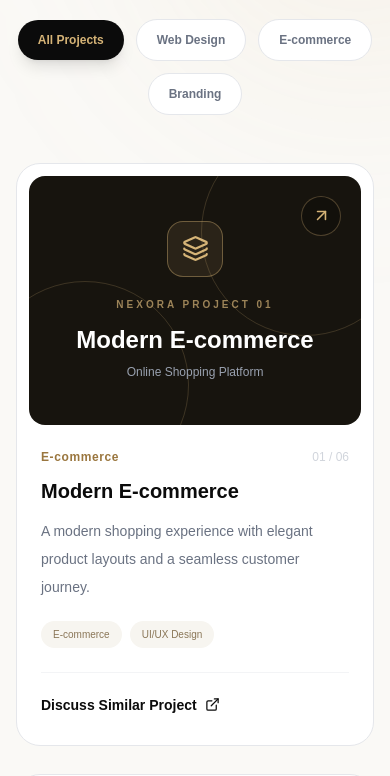
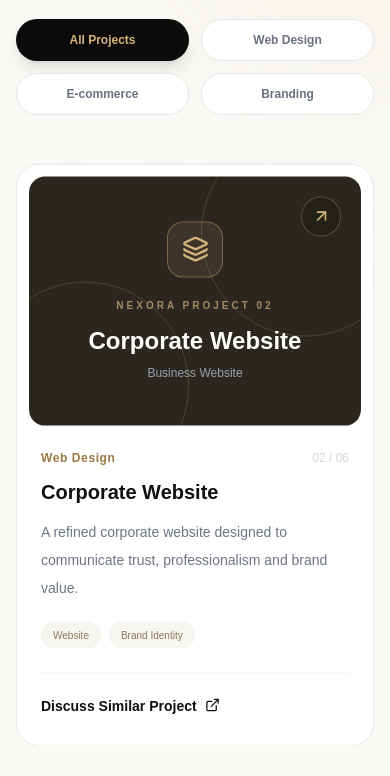
Before and after one commit to Nipa26/nexora-business-website, a React (Vite) app: page / in a window 390 px wide. Shown: the part 5780-6556 px from the top of the page. Built offline with nearby package versions, Linux system fonts and the light colour scheme.

Commit message:
portfolio section updated

```diff
--- a/src/components/Portfolio.jsx
+++ b/src/components/Portfolio.jsx
@@ -1,6 +1,6 @@
-import { motion } from 'framer-motion';
+import { AnimatePresence, motion } from 'framer-motion';
 import { ArrowUpRight, ExternalLink, Layers3, Sparkles } from 'lucide-react';
-import { useState } from 'react';
+import { useEffect, useState } from 'react';
 
 const projects = [
     {
@@ -73,13 +73,102 @@ const projects = [
 
 const categories = ['All Projects', 'Web Design', 'E-commerce', 'Branding'];
 
+function ProjectCard({ project, index = 0 }) {
+    return (
+        <motion.article
+            initial={{ opacity: 0, y: 25 }}
+            animate={{ opacity: 1, y: 0 }}
+            transition={{ duration: 0.6, delay: index * 0.05 }}
+            className="group h-full overflow-hidden rounded-3xl border border-gray-200 bg-white transition-all duration-500 hover:-translate-y-2 hover:border-[#d6b477]/60 hover:shadow-2xl hover:shadow-[#d6b477]/10"
+        >
+            {/* Project Preview */}
+            <div
+                className={`relative m-3 flex aspect-4/3 items-center justify-center overflow-hidden rounded-2xl ${project.theme}`}
+            >
+                <div className="absolute -right-12 -top-12 h-52 w-52 rounded-full border border-[#d6b477]/20 transition-transform duration-700 group-hover:scale-125" />
+
+                <div className="absolute -bottom-16 -left-12 h-52 w-52 rounded-full border border-[#d6b477]/20 transition-transform duration-700 group-hover:scale-125" />
+
+                <div className="relative z-10 flex w-full flex-col items-center px-6 text-center">
+                    <div className="mb-5 flex h-14 w-14 items-center justify-center rounded-2xl border border-[#d6b477]/40 bg-[#d6b477]/10 text-[#d6b477] transition duration-500 group-hover:rotate-6 group-hover:scale-110">
+                        <Layers3 size={27} />
+                    </div>
+
+                    <span className="text-[10px] font-semibold tracking-[3px] text-[#d6b477]/70">
+                        NEXORA PROJECT {project.number}
+                    </span>
+
+                    <h3 className="mt-3 text-2xl font-bold text-white sm:text-3xl">{project.title}</h3>
+
+                    <p className="mt-2 text-xs text-gray-400">{project.type}</p>
+                </div>
+
+                <div className="absolute right-5 top-5 flex h-10 w-10 items-center justify-center rounded-full border border-[#d6b477]/30 bg-black/20 text-[#d6b477] transition duration-300 group-hover:rotate-45 group-hover:bg-[#d6b477] group-hover:text-black">
+                    <ArrowUpRight size={19} />
+                </div>
+            </div>
+
+            {/* Project Details */}
+            <div className="px-6 pb-7 pt-3">
+                <div className="flex items-center justify-between gap-3">
+                    <span className="text-xs font-semibold tracking-wider text-[#9a763e]">{project.category}</span>
+
+                    <span className="text-xs font-medium text-gray-300">{project.number} / 06</span>
+                </div>
+
+                <h3 className="mt-3 text-xl font-bold text-[#0b0b0b]">{project.title}</h3>
+
+                <p className="mt-3 text-sm leading-7 text-gray-500">{project.description}</p>
+
+                <div className="mt-5 flex flex-wrap gap-2">
+                    {project.tags.map((tag) => (
+                        <span
+                            key={tag}
+                            className="rounded-full bg-[#f7f5f0] px-3 py-1.5 text-[10px] font-medium text-[#8a7657]"
+                        >
+                            {tag}
+                        </span>
+                    ))}
+                </div>
+
+                <div className="mt-6 border-t border-gray-100 pt-5">
+                    <a
+                        href="#contact"
+                        className="inline-flex items-center gap-2 text-sm font-semibold text-[#0b0b0b] transition-colors duration-300 hover:text-[#a47d3e]"
+                    >
+                        Discuss Similar Project
+                        <ExternalLink size={15} />
+                    </a>
+                </div>
+            </div>
+        </motion.article>
+    );
+}
+
 function Portfolio() {
     const [activeCategory, setActiveCategory] = useState('All Projects');
+    const [activeIndex, setActiveIndex] = useState(0);
 
     const filteredProjects =
         activeCategory === 'All Projects'
             ? projects
             : projects.filter((project) => project.category === activeCategory);
+
+    // Mobile Auto Slide
+    useEffect(() => {
+        if (filteredProjects.length <= 1) return;
+
+        const interval = setInterval(() => {
+            setActiveIndex((current) => (current + 1) % filteredProjects.length);
+        }, 5000);
+
+        return () => clearInterval(interval);
+    }, [filteredProjects.length, activeCategory]);
+
+    const handleCategoryChange = (category) => {
+        setActiveCategory(category);
+        setActiveIndex(0);
+    };
 
     return (
         <section id="portfolio" className="relative overflow-hidden bg-[#faf9f6] px-4 py-24 sm:px-8 lg:py-32">
@@ -112,12 +201,12 @@ function Portfolio() {
                 </motion.div>
 
                 {/* Category Filter */}
-                <div className="mb-12 flex flex-wrap items-center justify-center gap-3">
+                <div className="mx-auto mb-12 grid max-w-md grid-cols-2 gap-3 md:flex md:max-w-none md:flex-wrap md:justify-center">
                     {categories.map((category) => (
                         <button
                             key={category}
-                            onClick={() => setActiveCategory(category)}
-                            className={`rounded-full px-5 py-3 text-xs font-semibold transition-all duration-300 sm:text-sm ${
+                            onClick={() => handleCategoryChange(category)}
+                            className={`w-full rounded-full px-5 py-3 text-xs font-semibold transition-all duration-300 sm:text-sm md:w-auto ${
                                 activeCategory === category
                                     ? 'bg-[#0b0b0b] text-[#d6b477] shadow-lg shadow-black/10'
                                     : 'border border-gray-200 bg-white text-gray-500 hover:border-[#d6b477] hover:text-[#9a763e]'
@@ -128,84 +217,41 @@ function Portfolio() {
                     ))}
                 </div>
 
-                {/* Project Grid */}
-                <motion.div layout className="grid gap-7 sm:grid-cols-2 lg:grid-cols-3">
+                {/* Mobile Auto Slider */}
+                <div className="md:hidden">
+                    <div className="overflow-hidden">
+                        <AnimatePresence mode="wait">
+                            <motion.div
+                                key={`${activeCategory}-${activeIndex}`}
+                                initial={{ opacity: 0, x: 40 }}
+                                animate={{ opacity: 1, x: 0 }}
+                                exit={{ opacity: 0, x: -40 }}
+                                transition={{ duration: 0.8, ease: 'easeInOut' }}
+                            >
+                                <ProjectCard project={filteredProjects[activeIndex]} />
+                            </motion.div>
+                        </AnimatePresence>
+                    </div>
+
+                    {/* Dot Indicators */}
+                    <div className="mt-8 flex justify-center gap-2">
+                        {filteredProjects.map((project, index) => (
+                            <button
+                                key={project.id}
+                                onClick={() => setActiveIndex(index)}
+                                aria-label={`Show ${project.title}`}
+                                className={`h-2 rounded-full transition-all duration-500 ${
+                                    activeIndex === index ? 'w-8 bg-[#d6b477]' : 'w-2 bg-[#d6b477]/30'
+                                }`}
+                            />
+                        ))}
+                    </div>
+                </div>
+
+                {/* Desktop Project Grid */}
+                <motion.div layout className="hidden gap-7 sm:grid-cols-2 md:grid lg:grid-cols-3">
                     {filteredProjects.map((project, index) => (
-                        <motion.article
-                            layout
-                            key={project.id}
-                            initial={{ opacity: 0, y: 25 }}
-                            animate={{ opacity: 1, y: 0 }}
-                            transition={{
-                                duration: 0.45,
-                                delay: index * 0.05,
-                            }}
-                            className="group overflow-hidden rounded-3xl border border-gray-200 bg-white transition-all duration-500 hover:-translate-y-2 hover:border-[#d6b477]/60 hover:shadow-2xl hover:shadow-[#d6b477]/10"
-                        >
-                            {/* Project Preview */}
-                            <div
-                                className={`relative m-3 flex aspect-4/3 items-center justify-center overflow-hidden rounded-2xl ${project.theme}`}
-                            >
-                                <div className="absolute -right-12 -top-12 h-52 w-52 rounded-full border border-[#d6b477]/20 transition-transform duration-700 group-hover:scale-125" />
-
-                                <div className="absolute -bottom-16 -left-12 h-52 w-52 rounded-full border border-[#d6b477]/20 transition-transform duration-700 group-hover:scale-125" />
-
-                                <div className="relative z-10 flex w-full flex-col items-center px-6 text-center">
-                                    <div className="mb-5 flex h-14 w-14 items-center justify-center rounded-2xl border border-[#d6b477]/40 bg-[#d6b477]/10 text-[#d6b477] transition duration-500 group-hover:rotate-6 group-hover:scale-110">
-                                        <Layers3 size={27} />
-                                    </div>
-
-                                    <span className="text-[10px] font-semibold tracking-[3px] text-[#d6b477]/70">
-                                        NEXORA PROJECT {project.number}
-                                    </span>
-
-                                    <h3 className="mt-3 text-2xl font-bold text-white sm:text-3xl">{project.title}</h3>
-
-                                    <p className="mt-2 text-xs text-gray-400">{project.type}</p>
-                                </div>
-
-                                {/* Preview Arrow */}
-                                <div className="absolute right-5 top-5 flex h-10 w-10 items-center justify-center rounded-full border border-[#d6b477]/30 bg-black/20 text-[#d6b477] transition duration-300 group-hover:rotate-45 group-hover:bg-[#d6b477] group-hover:text-black">
-                                    <ArrowUpRight size={19} />
-                                </div>
-                            </div>
-
-                            {/* Project Details */}
-                            <div className="px-6 pb-7 pt-3">
-                                <div className="flex items-center justify-between gap-3">
-                                    <span className="text-xs font-semibold tracking-wider text-[#9a763e]">
-                                        {project.category}
-                                    </span>
-
-                                    <span className="text-xs font-medium text-gray-300">{project.number} / 06</span>
-                                </div>
-
-                                <h3 className="mt-3 text-xl font-bold text-[#0b0b0b]">{project.title}</h3>
-
-                                <p className="mt-3 text-sm leading-7 text-gray-500">{project.description}</p>
-
-                                <div className="mt-5 flex flex-wrap gap-2">
-                                    {project.tags.map((tag) => (
-                                        <span
-                                            key={tag}
-                                            className="rounded-full bg-[#f7f5f0] px-3 py-1.5 text-[10px] font-medium text-[#8a7657]"
-                                        >
-                                            {tag}
-                                        </span>
-                                    ))}
-                                </div>
-
-                                <div className="mt-6 border-t border-gray-100 pt-5">
-                                    <a
-                                        href="#contact"
-                                        className="inline-flex items-center gap-2 text-sm font-semibold text-[#0b0b0b] transition-colors duration-300 hover:text-[#a47d3e]"
-                                    >
-                                        Discuss Similar Project
-                                        <ExternalLink size={15} />
-                                    </a>
-                                </div>
-                            </div>
-                        </motion.article>
+                        <ProjectCard key={project.id} project={project} index={index} />
                     ))}
                 </motion.div>
 
```
